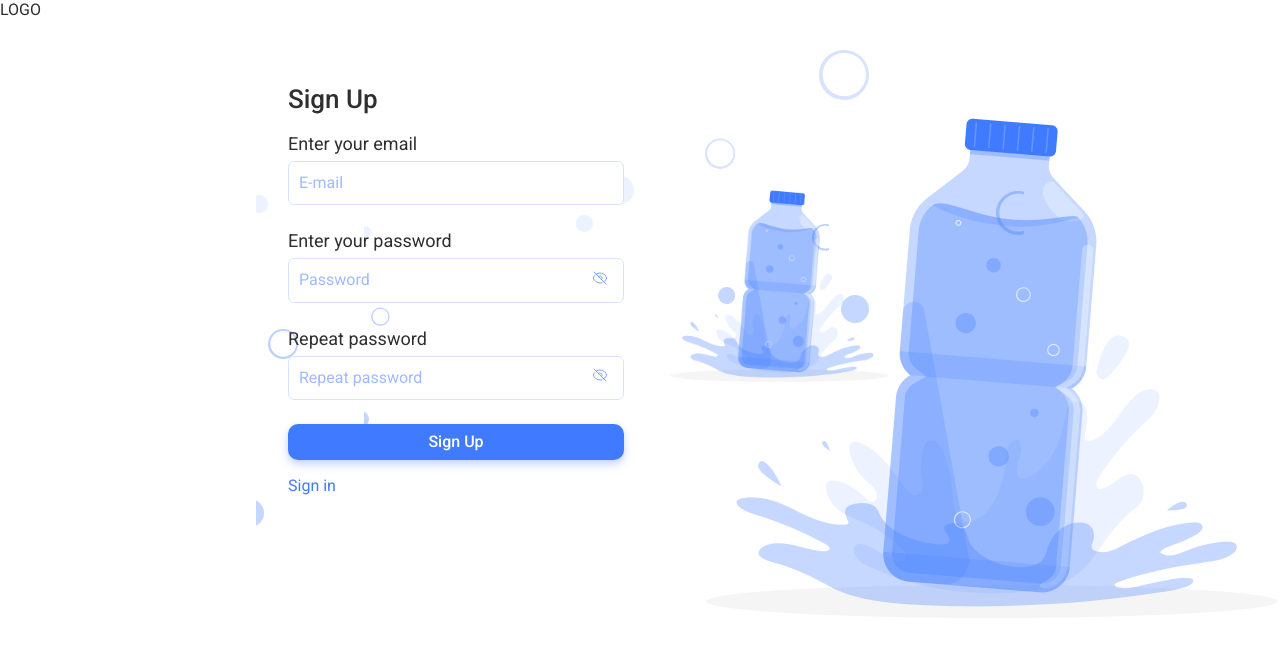
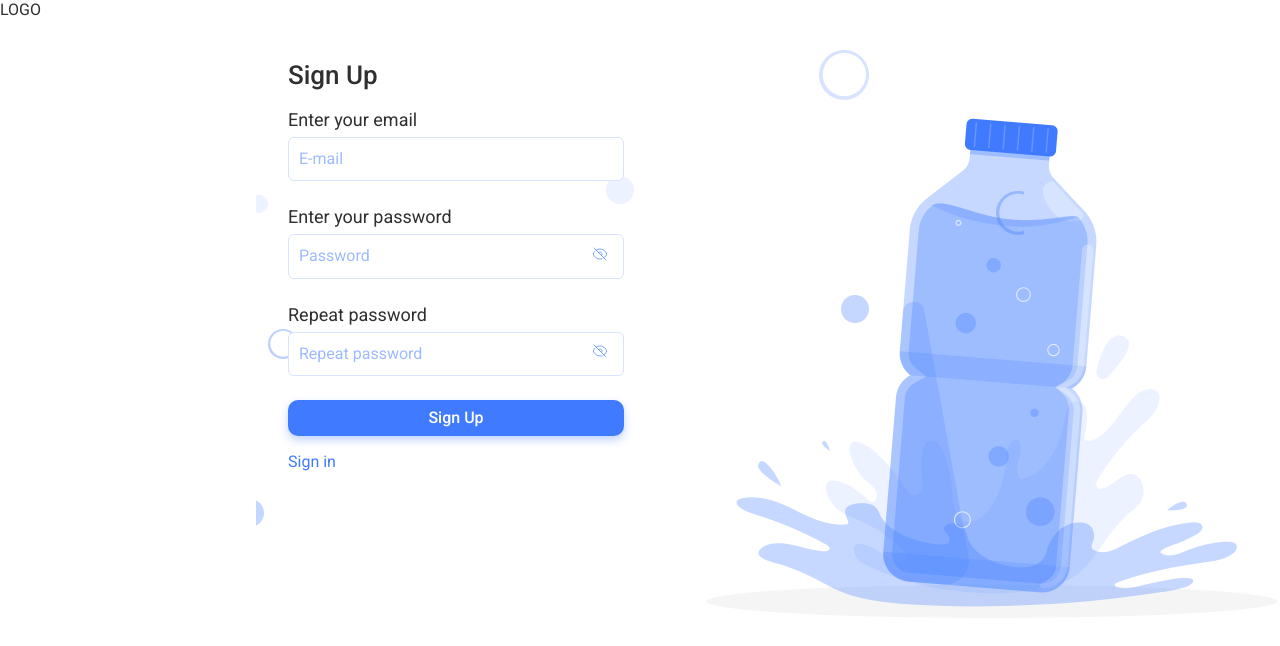
Before and after one commit to Vitalii-Artiukh/Water-Tracker-team-project-node-react-frontend, a React (Vite) app: page /signup in a window 1280 px wide. Shown: the top 646 px of the page. Built offline with nearby package versions, Linux system fonts and the light colour scheme.

Commit message:
delete commit

```diff
--- a/src/pages/SigninPage/SigninPage.jsx
+++ b/src/pages/SigninPage/SigninPage.jsx
@@ -1,12 +1,9 @@
 import { useDispatch } from 'react-redux';
-// import { useNavigate } from "react-router-dom";
 import { signIn } from '../../redux/auth/operations.js';
-// import { toast } from "react-hot-toast";
 import AuthForm from '../../components/AuthForm/AuthForm';
 
 const SigninPage = () => {
   const dispatch = useDispatch();
-  // const navigate = useNavigate();
 
   const handleSubmit = (values, actions) => {
     dispatch(signIn(values));
@@ -14,11 +11,7 @@ const SigninPage = () => {
     actions.resetForm();
   };
 
-  return (
-    // <section className={css.background}>
-    <AuthForm title="Sign In" type="signIn" onSubmit={handleSubmit} />
-    // </section>
-  );
+  return <AuthForm title="Sign In" type="signIn" onSubmit={handleSubmit} />;
 };
 
 export default SigninPage;
--- a/src/pages/SignupPage/SignupPage.jsx
+++ b/src/pages/SignupPage/SignupPage.jsx
@@ -1,13 +1,9 @@
-import { useDispatch } from "react-redux";
-// import { useNavigate } from "react-router-dom";
-import { signUp } from "../../redux/auth/operations.js";
-// import { toast } from "react-hot-toast";
-import AuthForm from "../../components/AuthForm/AuthForm";
-import css from "./SignupPage.module.css";
+import { useDispatch } from 'react-redux';
+import { signUp } from '../../redux/auth/operations.js';
+import AuthForm from '../../components/AuthForm/AuthForm';
 
 const SignupPage = () => {
   const dispatch = useDispatch();
-  // const navigate = useNavigate();
 
   const handleSubmit = (values, actions) => {
     dispatch(signUp(values));
@@ -15,12 +11,7 @@ const SignupPage = () => {
     actions.resetForm();
   };
 
-  return (
-    <section className={css.background}>
-      <AuthForm title="Sign Up" type="signUp" onSubmit={handleSubmit} />
-      <div className={css.bottle}></div>
-    </section>
-  );
+  return <AuthForm title="Sign Up" type="signUp" onSubmit={handleSubmit} />;
 };
 
 export default SignupPage;
```
